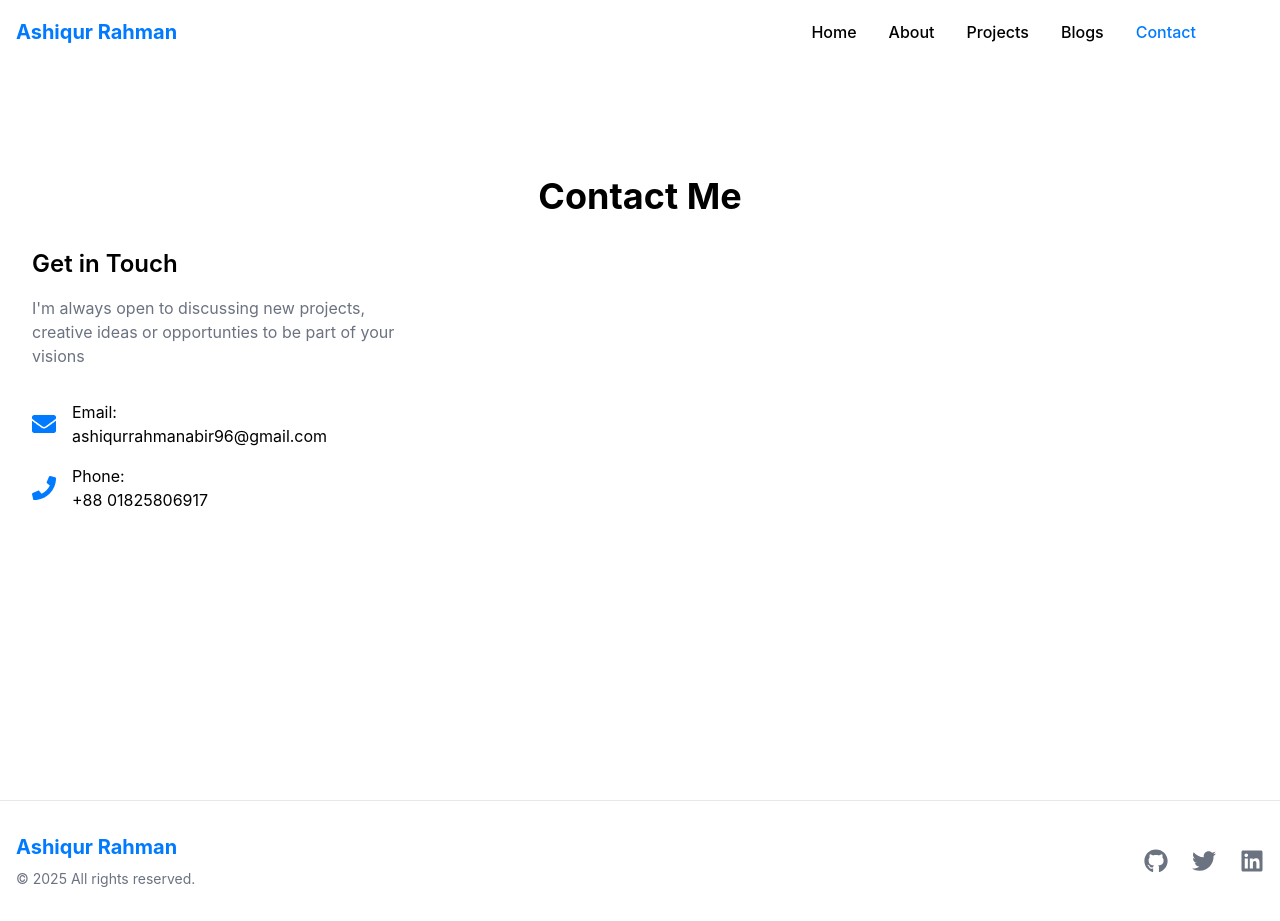
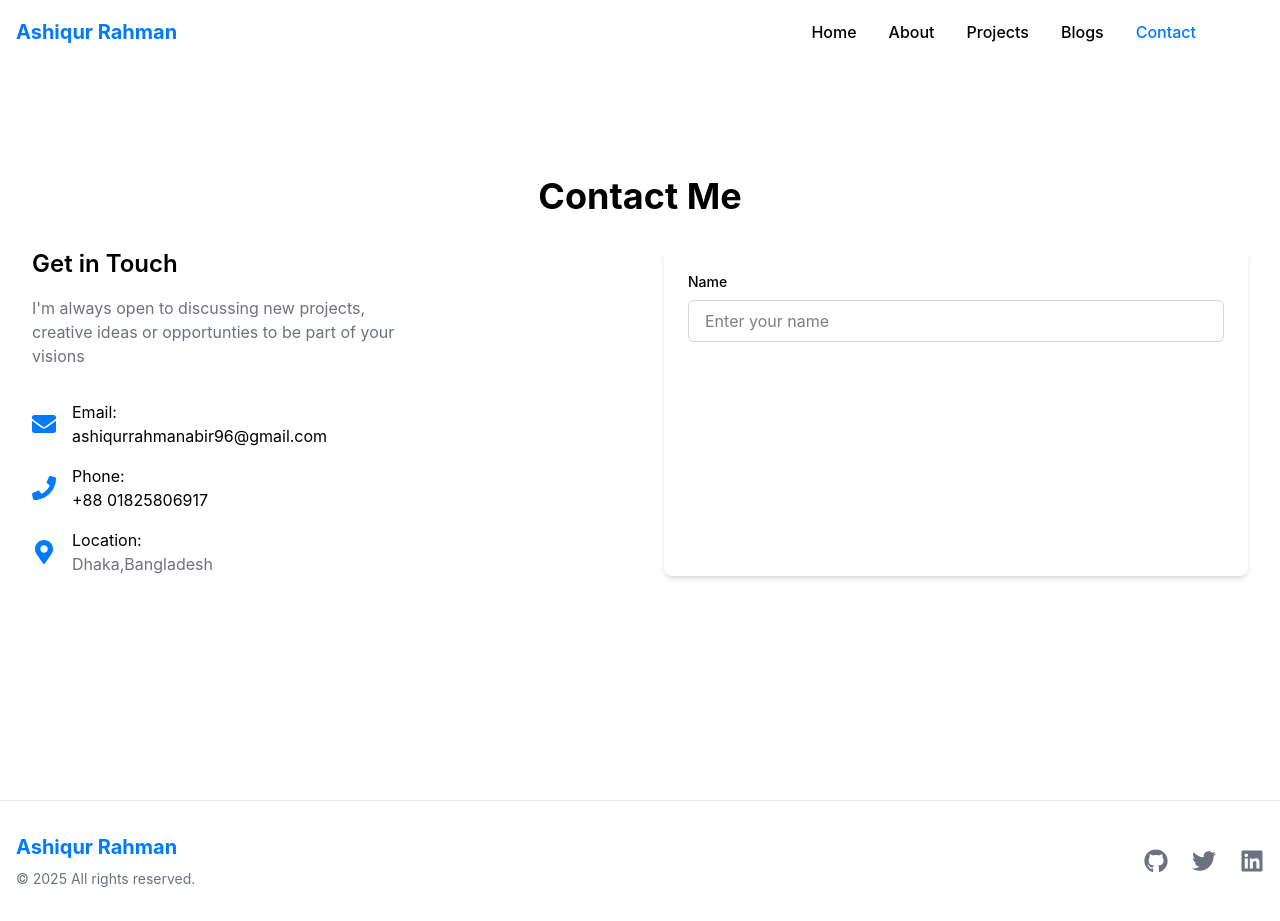
Before and after one commit to Ashiqur97/Portfolio-using-next-js-framar-motion, a Next.js app: page /contact in a window 1280 px wide. Built offline with nearby package versions, Linux system fonts and the light colour scheme.

Commit message:
code updating

```diff
--- a/src/app/contact/page.tsx
+++ b/src/app/contact/page.tsx
@@ -1,5 +1,5 @@
 import Link from "next/link";
-import { FaEnvelope, FaPhone } from "react-icons/fa";
+import { FaEnvelope, FaMapMarkerAlt, FaPhone } from "react-icons/fa";
 
 const ContactPage = () => {
     return (
@@ -30,8 +30,29 @@ const ContactPage = () => {
                         </div>
 
                     </div>
+
+                            <div className="space-y-4">
+                        <div className="flex items-center gap-4">
+                            <FaMapMarkerAlt className="w-6 h-6 text-primary" />
+                            <div>
+                                <h3 className="text-semibold">Location:</h3>
+                                <p className="text-secondary">Dhaka,Bangladesh</p>
+                            </div>
+                        </div>
+
+                    </div>
                 </div>
             </div>
+
+            <div className="bg-white dark:bg-dark/50 p-6 rounded-lg shadow-md">
+                <form className="space-y-6">
+                    <div>
+                        <label htmlFor="name" className="block text-sm font-medium mb-2">Name</label>
+                        <input type="text" id="name" name="name" placeholder="Enter your name" className="w-full px-4 py-2 rounded-md border border-gray-300 dark:border-gray-700 bg-white dark:bg-dark focus:ring-2 focus:ring-primary focus:border-transparent"/>
+                    </div>
+                </form>
+            </div>
+
         </div>
         </div>
     )
```
